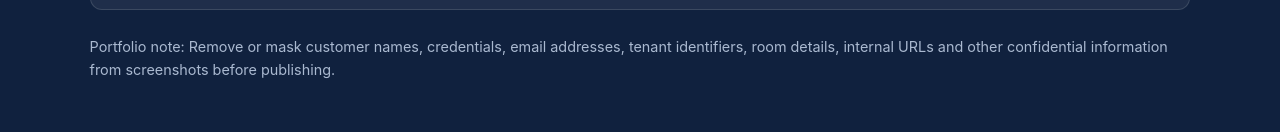
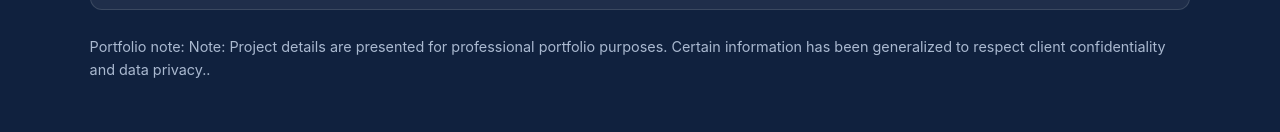
Before and after one commit to rupeshurkude90-cell/rupesh.urkude90-cell.github.io, a plain HTML site: page index.html in a window 1280 px wide. Shown: the part 4458-4590 px from the top of the page. Drawn offline with Linux system fonts and the light colour scheme.

Commit message:
Revise confidentiality note in index.html
Updated the confidentiality note to clarify client confidentiality and data privacy.

```diff
--- a/index.html
+++ b/index.html
@@ -24,5 +24,5 @@
 <article><span class="timeline-date">Mar 2014 — Apr 2015</span><h3>Project Engineer</h3><p>Securizen System Pvt. Ltd.</p></article>
 <article><span class="timeline-date">Sep 2012 — Sep 2013</span><h3>Service Engineer</h3><p>Techno Key Solution, Nagpur</p></article></div></section>
 <section class="section contact" id="contact"><div class="section-heading"><p class="eyebrow">GET IN TOUCH</p><h2>Contact</h2></div><div class="contact-card"><div><h3>Rupesh Urkude</h3><p>Project Lead — Cloud &amp; Infrastructure Engineering</p></div><div class="contact-links"><a href="mailto:rupesh.urkude90@gmail.com">rupesh.urkude90@gmail.com</a><a href="tel:+917709546605">+91 77095 46605</a></div></div>
-<p class="muted confidentiality">Portfolio note: Remove or mask customer names, credentials, email addresses, tenant identifiers, room details, internal URLs and other confidential information from screenshots before publishing.</p></section></main>
+<p class="muted confidentiality">Portfolio note: Note: Project details are presented for professional portfolio purposes. Certain information has been generalized to respect client confidentiality and data privacy..</p></section></main>
 <footer><p>© 2026 Rupesh Urkude · Technical Portfolio</p><a href="#home">Back to top ↑</a></footer></body></html>
```
